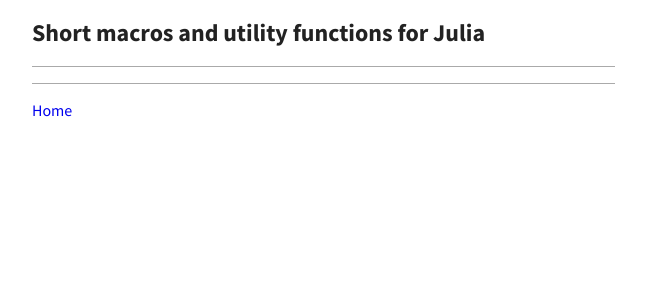
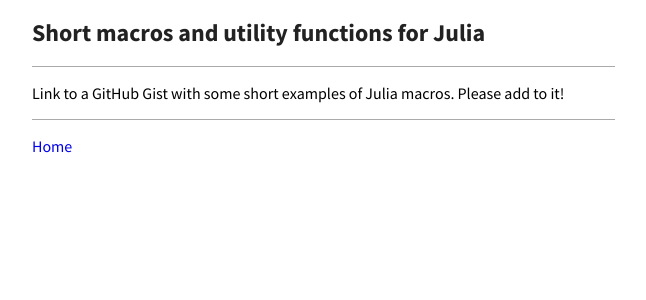
Before and after one commit to mmkuang/grayclhn.github.io, a Jekyll site: the page built from notes/_posts/2014-10-20-julia-macros2.md, in a window 1280 px wide. Shown: the top 300 px of the page, without its empty margins (0-646 px from the left). Built offline with Jekyll 4.4.1, drawn with Linux system fonts in a browser that asks for light colours; Markdown is read by kramdown in place of the engine named in the settings.

Commit message:
Add text to links in rss feed

```diff
--- a/notes/_posts/2014-10-20-julia-macros2.md
+++ b/notes/_posts/2014-10-20-julia-macros2.md
@@ -4,3 +4,6 @@ layout: default
 link: https://gist.github.com/grayclhn/5e70f5f61d91606ddd93
 author: Gray Calhoun
 ---
+
+Link to a GitHub Gist with some short examples of Julia macros. Please
+add to it!
```
Also changed, not shown: notes/_posts/2014-11-10-macro-graphics.md (+3 -0 lines).
